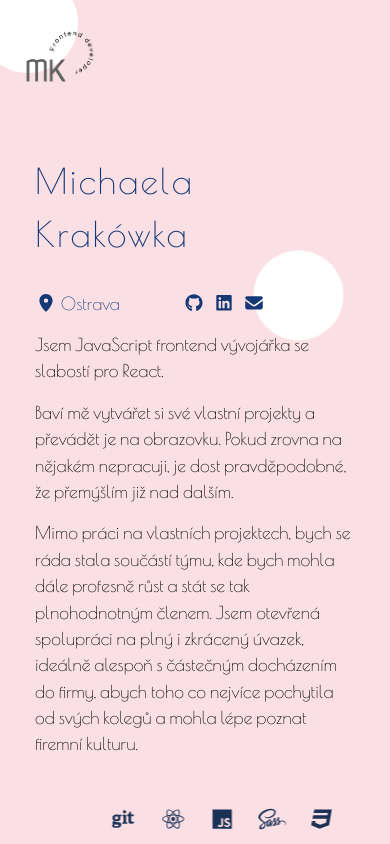
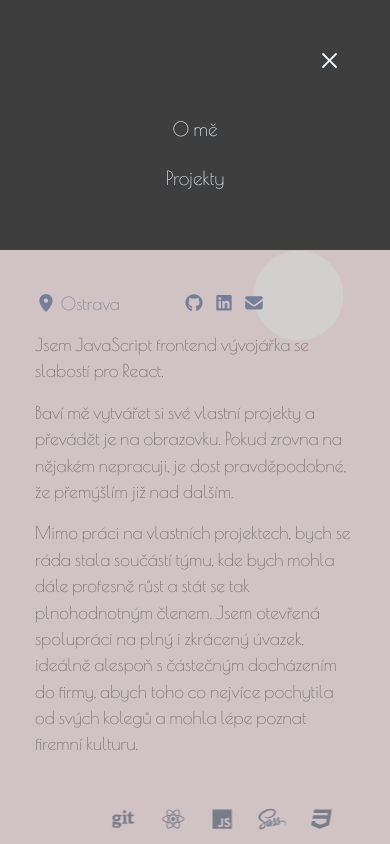
Before and after one commit to MichaelaKrakowka/Portfolio, a React (Create React App) app: page / in a window 390 px wide. Both pictures are taken after a click on the button "Otevřít menu". Shown: the top 844 px of the page. Built offline with nearby package versions, Linux system fonts and the light colour scheme.

Commit message:
hamburger menu

```diff
--- a/src/components/HamburgerMenu.css
+++ b/src/components/HamburgerMenu.css
@@ -2,6 +2,47 @@
   border: none;
   background: none;
   color: rgb(105, 102, 103);
+  position: absolute;
+  right: 2rem;
+  top: 2rem;
+  z-index: 100;
+}
+
+.DialogOverlay {
+  background-color: rgba(182, 175, 175, 0.6);
+  position: fixed;
+  inset: 0;
+  animation: fadeIn 300ms ease-out;
+}
+
+.DialogContent {
+  position: fixed;
+  top: 0;
+  bottom: 0;
+  left: 0;
+  width: 100%;
+  max-height: 250px;
+  background: rgb(62, 62, 62);
+  padding: 15px 30px;
+  animation: slideIn 300ms ease-out;
+}
+
+@keyframes slideIn {
+  from {
+    transform: translateY(-100%);
+  }
+  to {
+    transform: translateX(0%);
+  }
+}
+
+@keyframes fadeIn {
+  from {
+    opacity: 0;
+  }
+  to {
+    opacity: 1;
+  }
 }
 
 .menu_icon {
@@ -9,9 +50,35 @@
   height: 25px;
   cursor: pointer;
 }
-.mobile_nav {
+
+.close_btn {
+  border: none;
+  background: none;
+  color: aliceblue;
   position: absolute;
-  right: 2rem;
-  top: 2rem;
-  z-index: 10;
+  right: 3rem;
+  top: 3rem;
+  z-index: 100;
 }
+
+.close_btn svg {
+  width: 25px;
+  height: 25px;
+  cursor: pointer;
+}
+
+.mobile_nav_links {
+  display: flex;
+  flex-direction: column;
+  justify-content: center;
+  align-items: center;
+  list-style: none;
+  gap: 20px;
+  margin-top: 100px;
+}
+
+.mobile_nav_link {
+  text-decoration: none;
+  color: aliceblue;
+  font-size: 1.2rem;
+}
--- a/src/components/HamburgerMenu.js
+++ b/src/components/HamburgerMenu.js
@@ -15,17 +15,24 @@ export const HamburgerMenu = () => {
           {open ? " " : <HamburgerMenuIcon className="menu_icon" />}
         </button>
       </Dialog.Trigger>
+
       <Dialog.Portal>
         <Dialog.Overlay className="DialogOverlay" />
         <Dialog.Content className="DialogContent">
           <ul className="mobile_nav_links">
             <li>
-              <a href="#about" onClick={() => setOpen(false)}>
+              <a
+                className="mobile_nav_link"
+                href="#about"
+                onClick={() => setOpen(false)}>
                 O mě
               </a>
             </li>
             <li>
-              <a href="#projects" onClick={() => setOpen(false)}>
+              <a
+                className="mobile_nav_link"
+                href="#projects"
+                onClick={() => setOpen(false)}>
                 Projekty
               </a>
             </li>
--- a/src/components/Header.css
+++ b/src/components/Header.css
@@ -28,7 +28,7 @@
   }
 
   .mobile_nav {
-    display: block;
+    display: flex;
   }
 }
 
```
